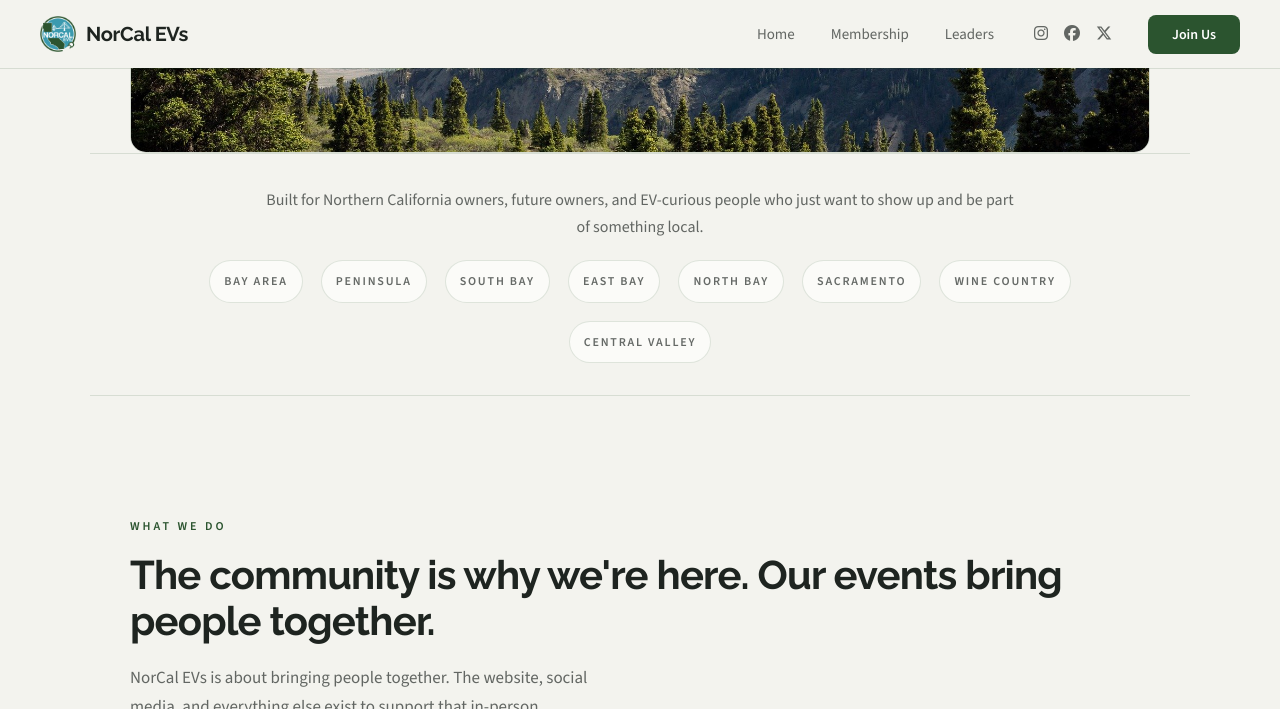
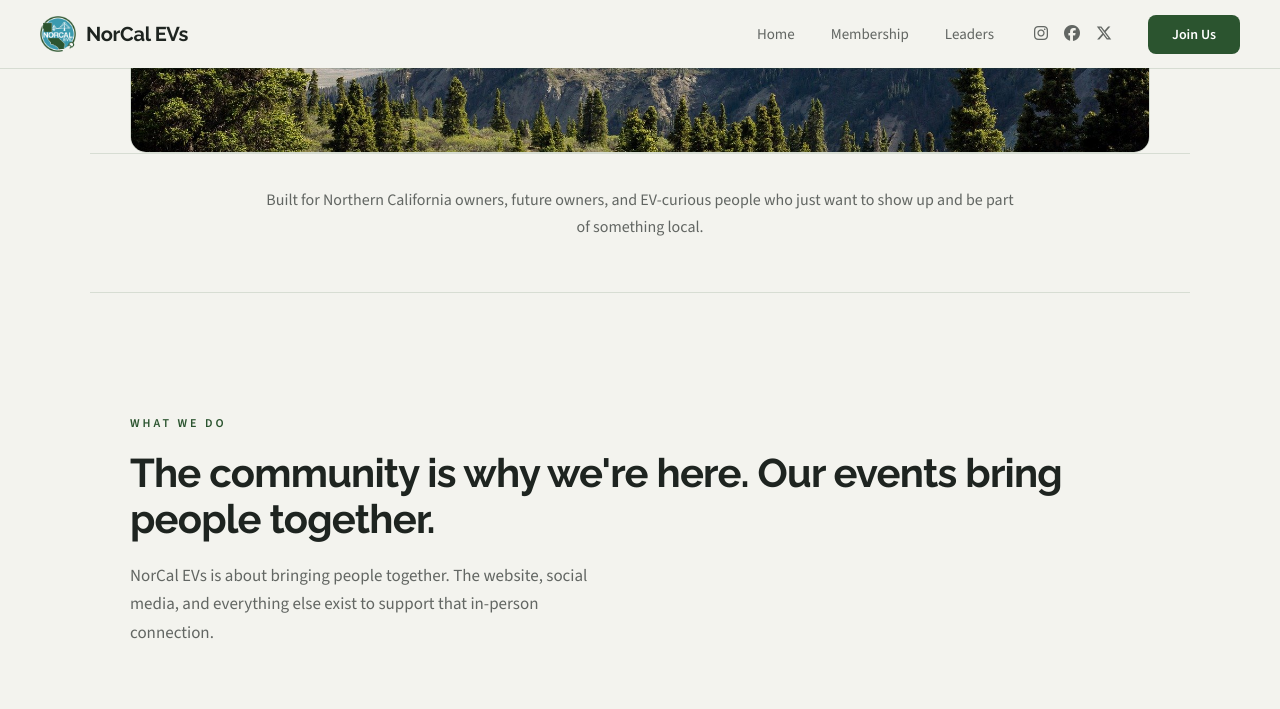
Before and after one commit to ZakWinnick/NorCalEVs, a Jekyll site: the page built from index.md, in a window 1280 px wide and 1400 px high, scrolled down 1013 px, cut to the strip 0-709 px from the top of the window. Built offline with Jekyll 4.4.1, drawn with Linux system fonts in a browser that asks for light colours; a script that is not in the unit is left out.

Commit message:
Region Removal

```diff
--- a/_layouts/home.html
+++ b/_layouts/home.html
@@ -27,16 +27,6 @@ layout: default
 <!-- Brand Strip -->
 <div class="brand-strip">
     <div class="brand-strip-copy">Built for Northern California owners, future owners, and EV-curious people who just want to show up and be part of something local.</div>
-    <div class="brand-strip-inner">
-        <span>Bay Area</span>
-        <span>Peninsula</span>
-        <span>South Bay</span>
-        <span>East Bay</span>
-        <span>North Bay</span>
-        <span>Sacramento</span>
-        <span>Wine Country</span>
-        <span>Central Valley</span>
-    </div>
 </div>
 
 <!-- What We Do -->
--- a/assets/css/components.css
+++ b/assets/css/components.css
@@ -173,34 +173,6 @@ nav.scrolled {
     text-align: center;
     font-size: 16px;
     color: var(--text-muted);
-}
-
-.brand-strip-inner {
-    display: flex;
-    justify-content: center;
-    gap: 18px;
-    flex-wrap: wrap;
-    align-items: center;
-}
-
-.brand-strip span {
-    font-family: var(--body);
-    font-size: 12px;
-    font-weight: 600;
-    letter-spacing: 1.8px;
-    text-transform: uppercase;
-    color: var(--text-muted);
-    padding: 10px 14px;
-    border: 1px solid var(--border);
-    border-radius: 999px;
-    background: var(--surface);
-    transition: color 0.2s, border-color 0.2s, transform 0.2s;
-}
-
-.brand-strip span:hover {
-    color: var(--text);
-    border-color: rgba(var(--teal-rgb), 0.25);
-    transform: translateY(-1px);
 }
 
 /* ─── WHAT WE DO ─── */
@@ -988,8 +960,6 @@ footer {
     .join .btn-primary { display: inline-block; }
     .brand-strip { padding: 24px; }
     .brand-strip-copy { font-size: 15px; margin-bottom: 18px; }
-    .brand-strip-inner { gap: 12px; }
-    .brand-strip span { font-size: 11px; letter-spacing: 1.2px; padding: 9px 12px; }
     .hero-ctas { flex-direction: column; }
     .btn { width: 100%; max-width: 300px; text-align: center; }
     footer { flex-direction: column; gap: 32px; padding: 40px 24px; }
```
